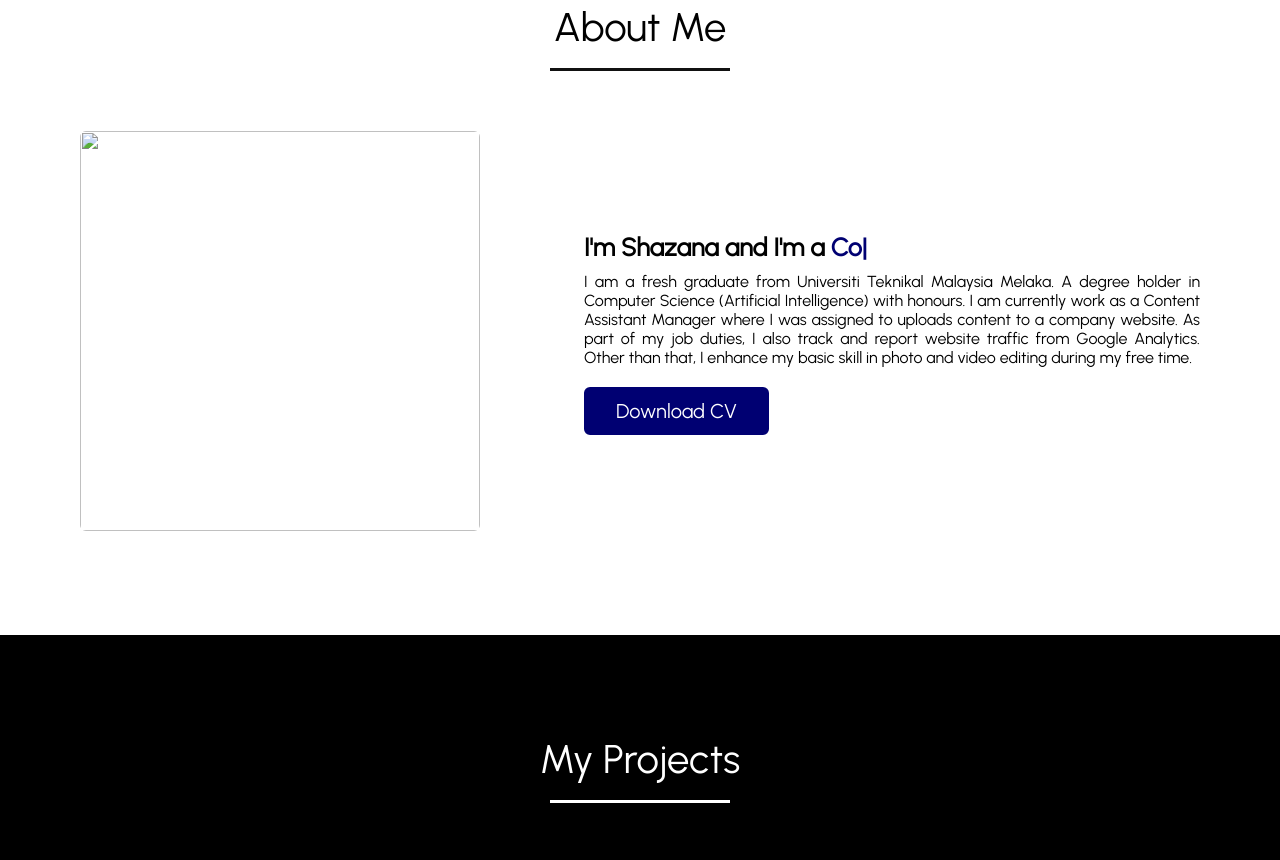
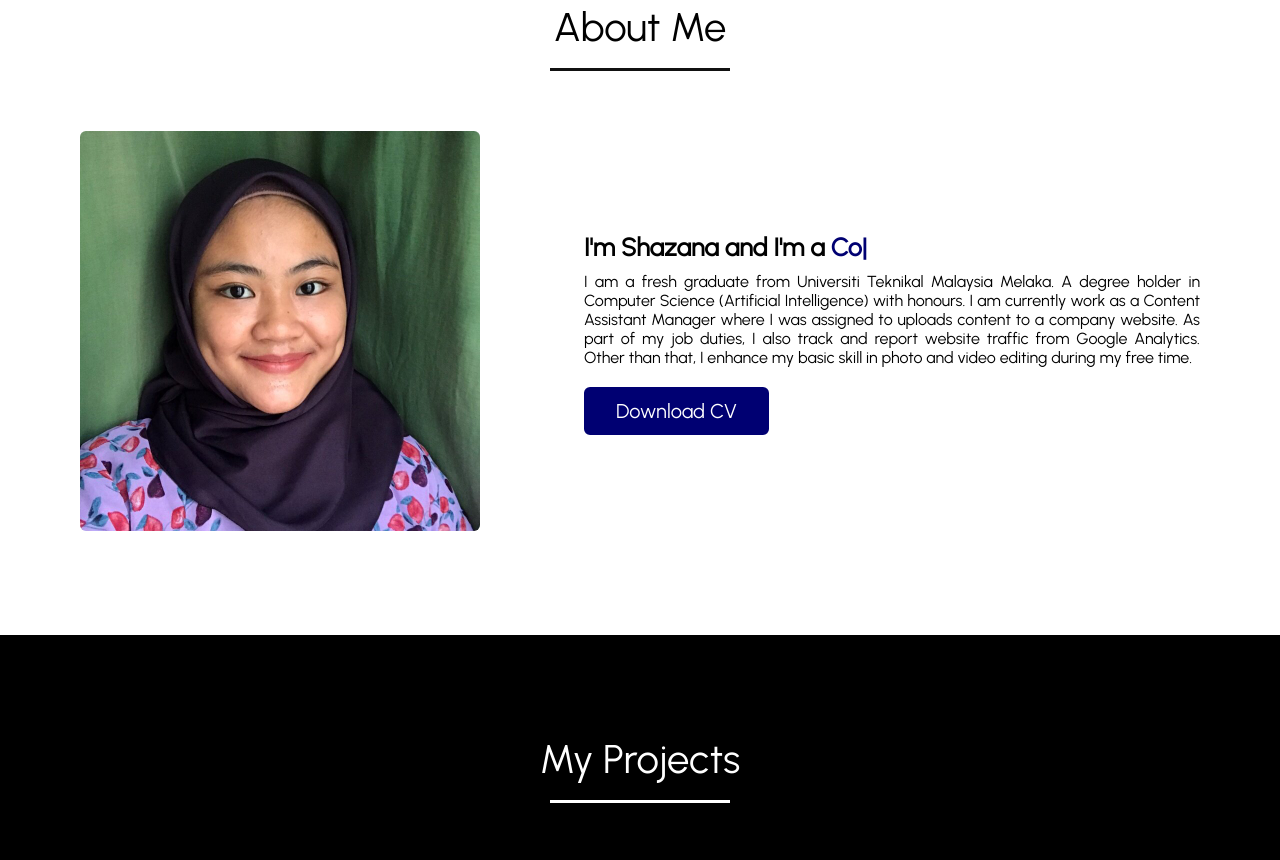
Before and after one commit to Shazana98/Shazana98.github.io, a plain HTML site: page index.html in a window 1280 px wide. Shown: the part 897-1757 px from the top of the page. Drawn offline with nearby package versions, Linux system fonts and the light colour scheme.

Commit message:
Update index.html

```diff
--- a/index.html
+++ b/index.html
@@ -54,7 +54,7 @@
             <h2 class="title">About Me</h2>
             <div class="about-content">
                 <div class="column left">
-                    <img src="images/profile-1.JPEG" alt="">
+                    <img src="images/profile-1.jpg" alt="">
                 </div>
                 <div class="column right">
                     <div class="text">I'm Shazana and I'm a <span class="typing-2"></span></div>
```
